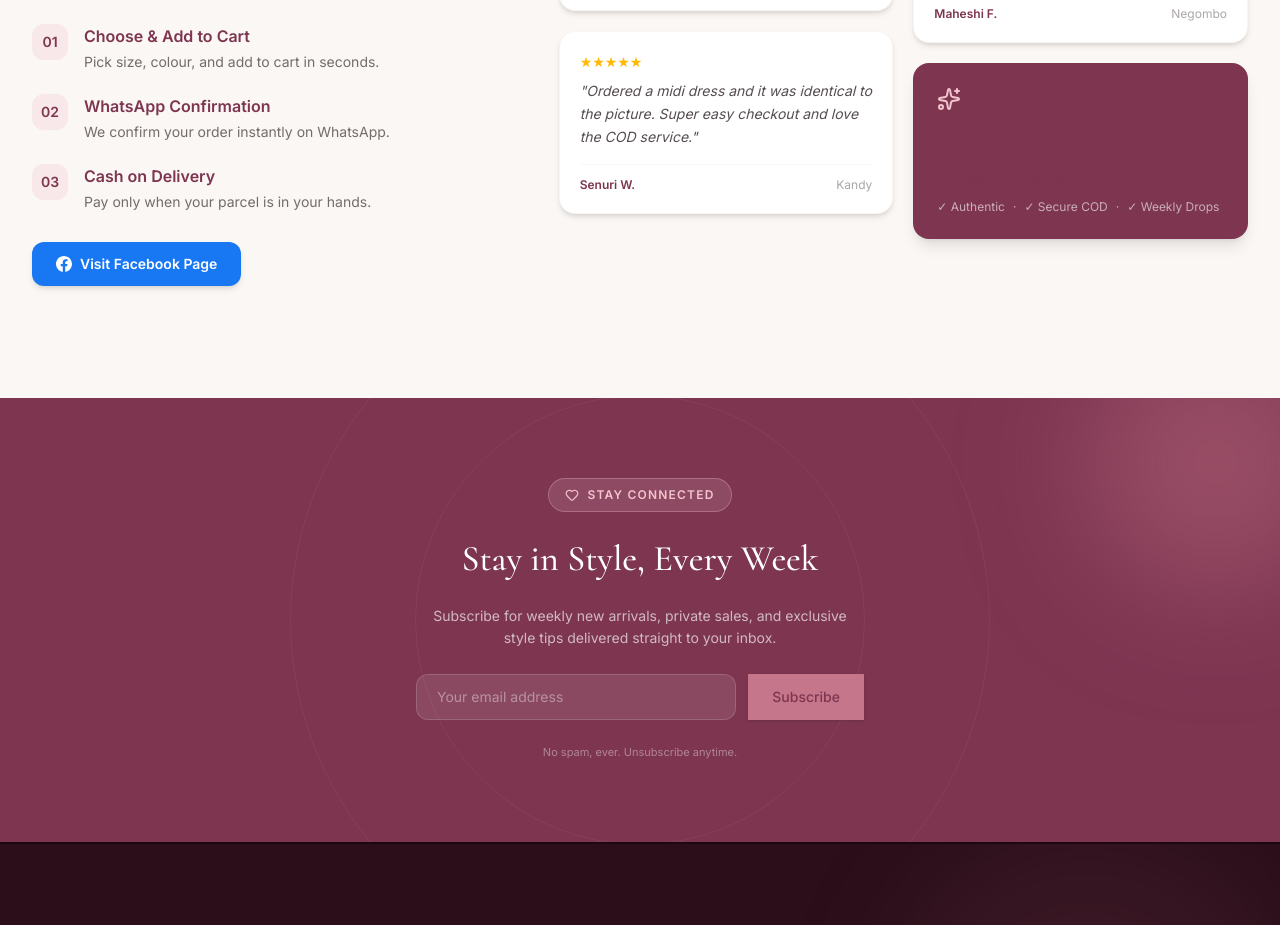
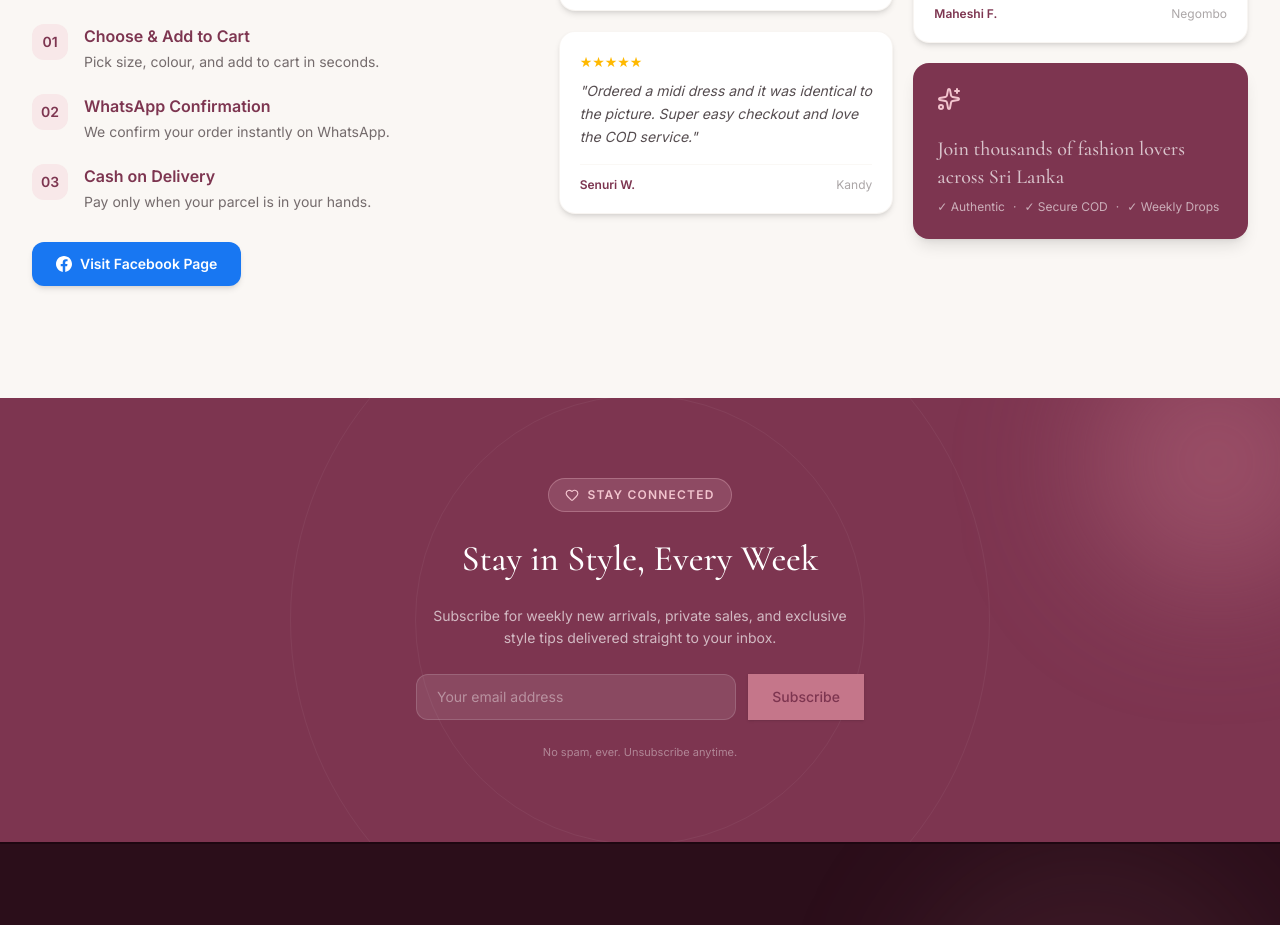
Before and after one commit to Ridmike/mona-closet, a Next.js app: page / in a window 1280 px wide. Shown: the part 2940-3865 px from the top of the page. Built offline with nearby package versions, Linux system fonts and the light colour scheme; no server answers; the database is empty.

Commit message:
Update TExt Color

```diff
--- a/app/page.tsx
+++ b/app/page.tsx
@@ -438,8 +438,8 @@ export default function Home() {
                   key={tab}
                   onClick={() => setActiveTab(tab)}
                   className={`px-5 py-2 text-xs font-semibold font-body rounded-full capitalize transition-all duration-200 ${activeTab === tab
-                      ? "bg-brand-mauve text-white shadow-sm scale-105"
-                      : "text-brand-charcoal/65 hover:text-brand-charcoal hover:bg-white/60"
+                    ? "bg-brand-mauve text-white shadow-sm scale-105"
+                    : "text-brand-charcoal/65 hover:text-brand-charcoal hover:bg-white/60"
                     }`}
                 >
                   {tab === "tops & blouses" ? "Tops" : tab}
@@ -543,7 +543,7 @@ export default function Home() {
                 <div className="bg-brand-plum text-white p-6 rounded-2xl shadow-lg flex flex-col justify-between h-44 hover:bg-brand-mauve transition-colors duration-300 group">
                   <Sparkles className="w-6 h-6 text-brand-blush" />
                   <div>
-                    <h4 className="font-display text-xl font-medium leading-snug">Join thousands of fashion lovers across Sri Lanka</h4>
+                    <h4 className="font-display text-white/70 text-xl font-medium leading-snug">Join thousands of fashion lovers across Sri Lanka</h4>
                     <div className="flex items-center gap-2 mt-2 text-xs text-white/60 font-body">
                       <span>✓ Authentic</span>
                       <span>·</span>
```
